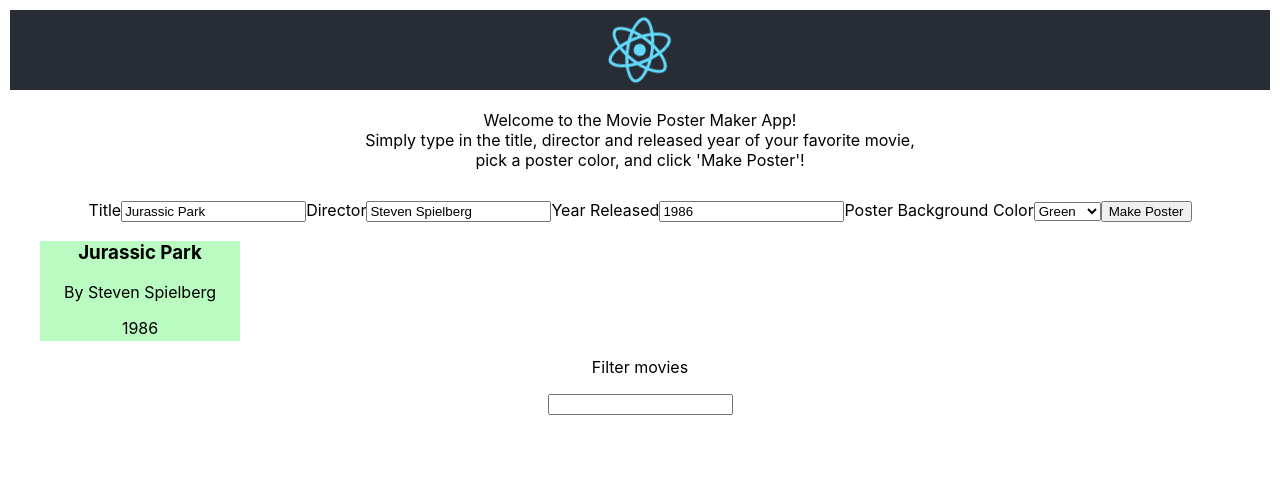
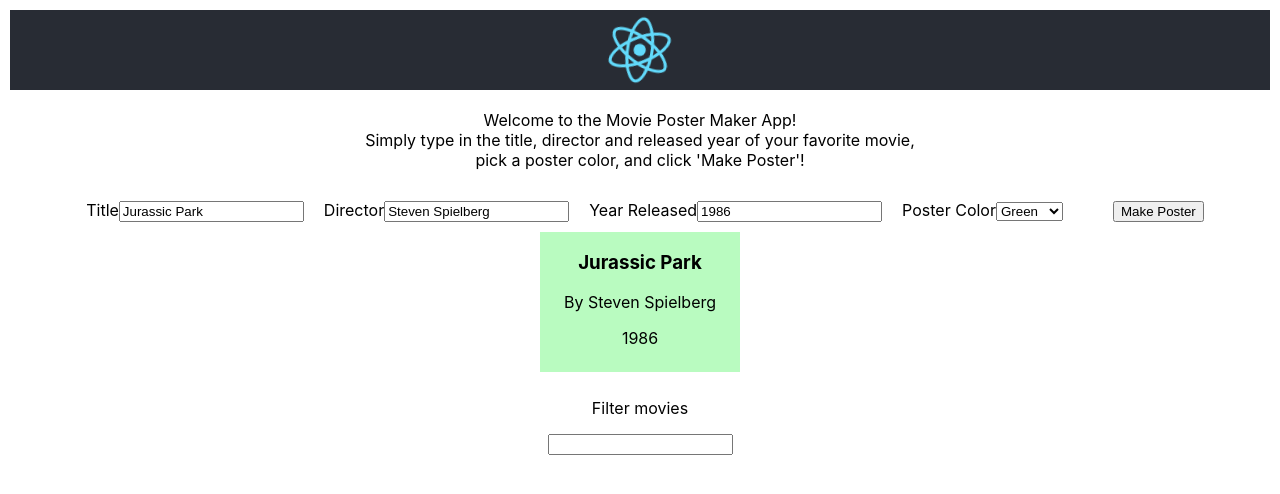
Before and after one commit to alicehsing/movie-list-maker, a React (Create React App) app: page / in a window 1280 px wide. Shown: the top 494 px of the page. Built offline with nearby package versions, Linux system fonts and the light colour scheme.

Commit message:
css styling

```diff
--- a/src/App.css
+++ b/src/App.css
@@ -40,9 +40,28 @@
 
 .current-movie-section {
   margin: 30px;
+  display: flex;
+  flex-direction: column;
+  justify-content: center;
+  align-items: center;
 }
 
 .movie-item {
-  height: 100px;
+  height: 140px;
   width: 200px;
+  margin: 10px;
 }
+
+.movie-list {
+  display: flex;
+  flex-direction: row;
+  margin: 10px;
+}
+
+form button {
+  margin-left: 40px;
+}
+
+form label {
+  margin: 10px;
+}
--- a/src/MovieForm.js
+++ b/src/MovieForm.js
@@ -36,7 +36,7 @@ export default function MovieForm({
 
   //on submit, call the handleSubmit() that will add a movie to state by calling props.submitMovie in the correct way.
   //on change for each input, call the appropriate state handler prop with the correct e.target.value to update App.js state.
-  return <form onSubmit={handleSubmit}>
+  return <form className='movie-form' onSubmit={handleSubmit}>
     <label>
           Title
       <input required value={movieFormTitle} onChange={e => setMovieFormTitle(e.target.value)} />
@@ -50,7 +50,7 @@ export default function MovieForm({
       <input required value={movieFormYearReleased} onChange={e => setMovieFormYearReleased(e.target.value)} />
     </label>
     <label>
-        Poster Background Color
+        Poster Color
       <select value={movieFormColor} onChange={e => setMovieFormColor(e.target.value)}>
         <option value='#fbf8cc'>Yellow</option>
         <option value='#fde4cf'>Orange</option>
```
